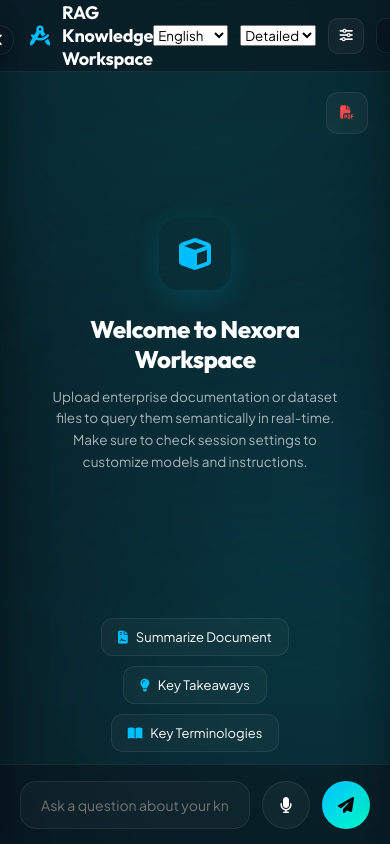
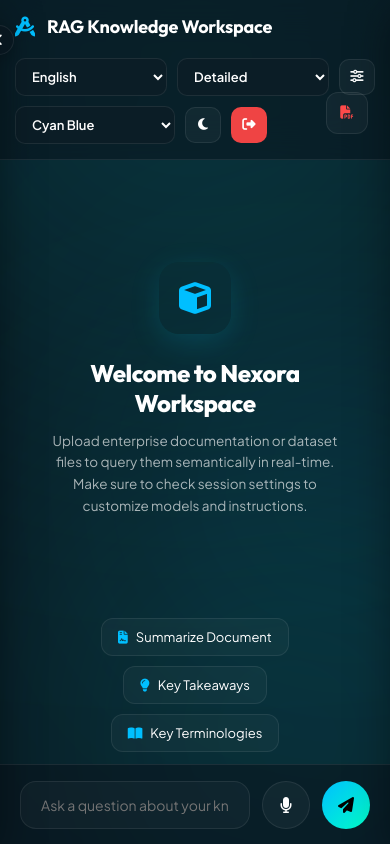
Before and after one commit to mihirpawarbsw/simple_pdf_rag_chatbot, a Flask app: page / in a window 390 px wide. Run offline with Flask 3, Linux system fonts and the light colour scheme; the visitor is signed in with stand-in values (Sample User, id 1); data that the repository does not hold is empty; some libraries are stand-ins or nearby versions.

Commit message:
Update style.css

```diff
--- a/static/css/style.css
+++ b/static/css/style.css
@@ -1202,6 +1202,25 @@ body.light-mode .settings-drawer {
     transition: border-color 0.2s;
 }
 
+/* SETTINGS DROPDOWN FIX */
+
+.setting-group select {
+
+    background: rgba(15,25,35,0.95);
+    color: #ffffff;
+
+    border: 1px solid rgba(255,255,255,0.08);
+
+}
+
+/* dropdown option colors */
+.setting-group select option {
+
+    background: #10212b;
+    color: #ffffff;
+
+}
+
 .setting-group select:focus,
 .setting-group textarea:focus {
     border-color: hsl(var(--primary));
@@ -1409,3 +1428,141 @@ body.light-mode .modal-content {
         padding: 0 20px;
     }
 }
+
+#languageSelector,
+#responseTypeSelector {
+    padding: 8px 12px;
+    border-radius: 10px;
+    border: 1px solid var(--border-glass);
+    background: var(--bg-glass);
+    color: var(--text-main);
+    outline: none;
+    font-size: 12px;
+    font-weight: 600;
+    cursor: pointer;
+    transition: all 0.2s;
+}
+
+#languageSelector:hover,
+#responseTypeSelector:hover {
+    border-color: rgba(hsl(var(--primary)), 0.4);
+}
+
+#languageSelector,
+#responseTypeSelector,
+#themeSelector {
+    min-width: 120px;
+    max-width: 160px;
+    height: 38px;
+    padding: 0 12px;
+    border-radius: 10px;
+    border: 1px solid var(--border-glass);
+    background: rgba(255,255,255,0.05);
+    color: var(--text-main);
+    font-size: 13px;
+    outline: none;
+}
+
+.chat-header {
+    display: flex;
+    align-items: center;
+    justify-content: space-between;
+    gap: 20px;
+    flex-wrap: nowrap;
+    overflow: hidden;
+}
+
+.top-controls {
+    display: flex;
+    align-items: center;
+    gap: 10px;
+    flex-wrap: nowrap;
+    flex-shrink: 0;
+}
+
+.header-title-section {
+    min-width: 0;
+    overflow: hidden;
+}
+
+.header-title-section h1 {
+    white-space: nowrap;
+    overflow: hidden;
+    text-overflow: ellipsis;
+}
+
+@media (max-width: 1100px) {
+
+    .chat-header {
+        flex-direction: column;
+        align-items: flex-start;
+        height: auto;
+        padding: 15px;
+    }
+
+    .top-controls {
+        width: 100%;
+        flex-wrap: wrap;
+    }
+
+    #languageSelector,
+    #responseTypeSelector,
+    #themeSelector {
+        flex: 1;
+        min-width: 120px;
+    }
+}
+
+/* FIX SELECT DROPDOWN OPTION COLORS */
+
+#languageSelector,
+#responseTypeSelector,
+#themeSelector {
+
+    background: #0b1d26;
+    color: #ffffff;
+
+}
+
+/* Dropdown options */
+#languageSelector option,
+#responseTypeSelector option,
+#themeSelector option {
+
+    background-color: #0b1d26;
+    color: #ffffff;
+
+}
+
+/* DOWNLOAD PDF BUTTON */
+
+.download-chat-btn{
+
+    width: 42px;
+    height: 42px;
+
+    border-radius: 12px;
+
+    border: 1px solid rgba(255,255,255,0.08);
+
+    background: rgba(255,255,255,0.04);
+
+    color: #ff4b4b;
+
+    cursor: pointer;
+
+    display: flex;
+    align-items: center;
+    justify-content: center;
+
+    transition: all 0.25s ease;
+}
+
+.download-chat-btn:hover{
+
+    transform: translateY(-2px);
+
+    background: rgba(255,75,75,0.12);
+
+    border-color: rgba(255,75,75,0.25);
+}
```
